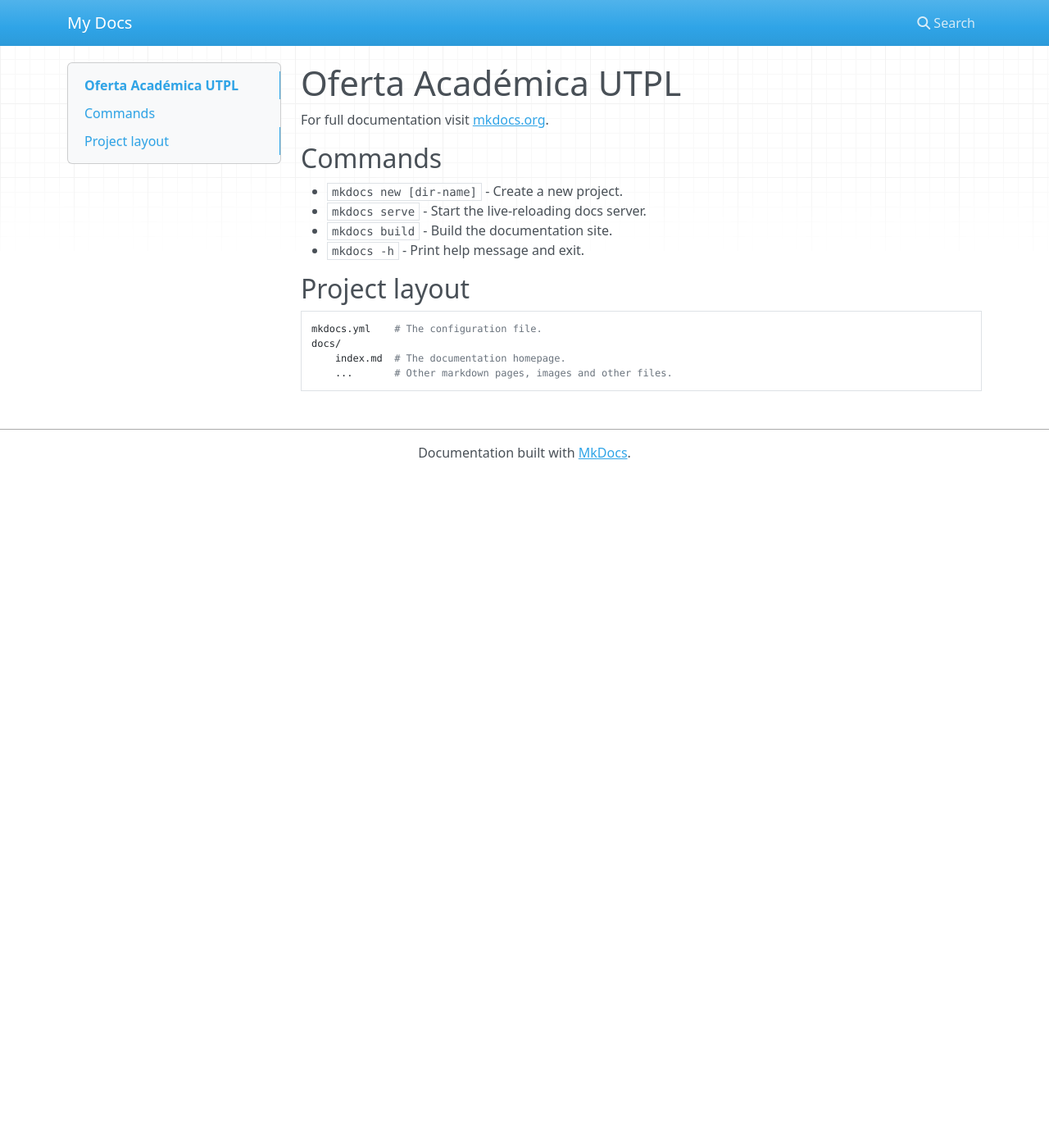
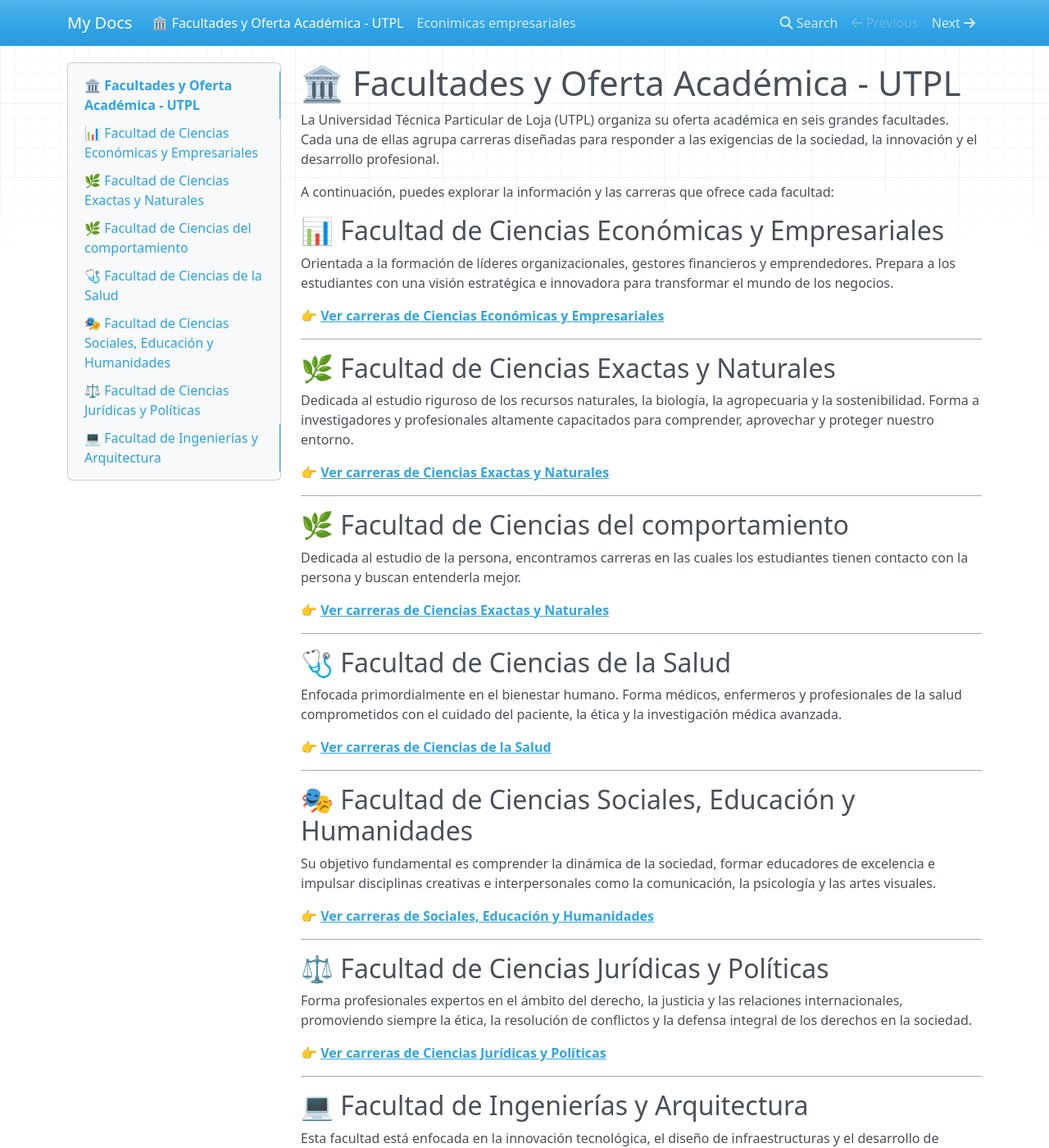
Before and after one commit to utpl-by-alvarez06/oferta-utpl, an MkDocs documentation site: the page built from docs/index.md, in a window 1280 px wide and 1400 px high. Shown: the whole window at 82% size. Built offline with MkDocs 1.6.1, drawn with Linux system fonts in a browser that asks for light colours; nearby versions of some CDN libraries; some of the changed text lies outside the part shown.

Commit message:
feat: Creacion de Home mostrando información principal

```diff
--- a/docs/index.md
+++ b/docs/index.md
@@ -1,17 +1,54 @@
-# Oferta Académica UTPL
+# 🏛️ Facultades y Oferta Académica - UTPL
 
-For full documentation visit [mkdocs.org](https://www.mkdocs.org).
+La Universidad Técnica Particular de Loja (UTPL) organiza su oferta académica en seis grandes facultades. Cada una de ellas agrupa carreras diseñadas para responder a las exigencias de la sociedad, la innovación y el desarrollo profesional.
 
-## Commands
+A continuación, puedes explorar la información y las carreras que ofrece cada facultad:
 
-* `mkdocs new [dir-name]` - Create a new project.
-* `mkdocs serve` - Start the live-reloading docs server.
-* `mkdocs build` - Build the documentation site.
-* `mkdocs -h` - Print help message and exit.
+## 📊 Facultad de Ciencias Económicas y Empresariales
+Orientada a la formación de líderes organizacionales, gestores financieros y emprendedores. Prepara a los estudiantes con una visión estratégica e innovadora para transformar el mundo de los negocios.
 
-## Project layout
+👉 **[Ver carreras de Ciencias Económicas y Empresariales](economicas_empresariales.md)**
 
-    mkdocs.yml    # The configuration file.
-    docs/
-        index.md  # The documentation homepage.
-        ...       # Other markdown pages, images and other files.
+---
+
+## 🌿 Facultad de Ciencias Exactas y Naturales
+Dedicada al estudio riguroso de los recursos naturales, la biología, la agropecuaria y la sostenibilidad. Forma a investigadores y profesionales altamente capacitados para comprender, aprovechar y proteger nuestro entorno.
+
+👉 **[Ver carreras de Ciencias Exactas y Naturales](exactas_naturales.md)**
+
+---
+
+## 🌿 Facultad de Ciencias del comportamiento
+Dedicada al estudio de la persona, encontramos carreras en las cuales los estudiantes tienen contacto con la persona y buscan entenderla mejor.
+
+👉 **[Ver carreras de Ciencias Exactas y Naturales](exactas_naturales.md)**
+
+---
+
+## 🩺 Facultad de Ciencias de la Salud
+Enfocada primordialmente en el bienestar humano. Forma médicos, enfermeros y profesionales de la salud comprometidos con el cuidado del paciente, la ética y la investigación médica avanzada.
+
+👉 **[Ver carreras de Ciencias de la Salud](salud.md)**
+
+---
+
+## 🎭 Facultad de Ciencias Sociales, Educación y Humanidades
+Su objetivo fundamental es comprender la dinámica de la sociedad, formar educadores de excelencia e impulsar disciplinas creativas e interpersonales como la comunicación, la psicología y las artes visuales.
+
+👉 **[Ver carreras de Sociales, Educación y Humanidades](sociales_humanidades.md)**
+
+---
+
+## ⚖️ Facultad de Ciencias Jurídicas y Políticas
+Forma profesionales expertos en el ámbito del derecho, la justicia y las relaciones internacionales, promoviendo siempre la ética, la resolución de conflictos y la defensa integral de los derechos en la sociedad.
+
+👉 **[Ver carreras de Ciencias Jurídicas y Políticas](juridicas_politicas.md)**
+
+---
+
+## 💻 Facultad de Ingenierías y Arquitectura
+Esta facultad está enfocada en la innovación tecnológica, el diseño de infraestructuras y el desarrollo de sistemas complejos. Es el hogar de carreras orientadas a liderar el futuro tecnológico, la computación y la construcción.
+
+👉 **[Ver carreras de Ingenierías y Arquitectura](ingenierias_arquitectura.md)**
+
+---
```
Also changed, not shown: docs/econimicas_empresariales.md (added).
